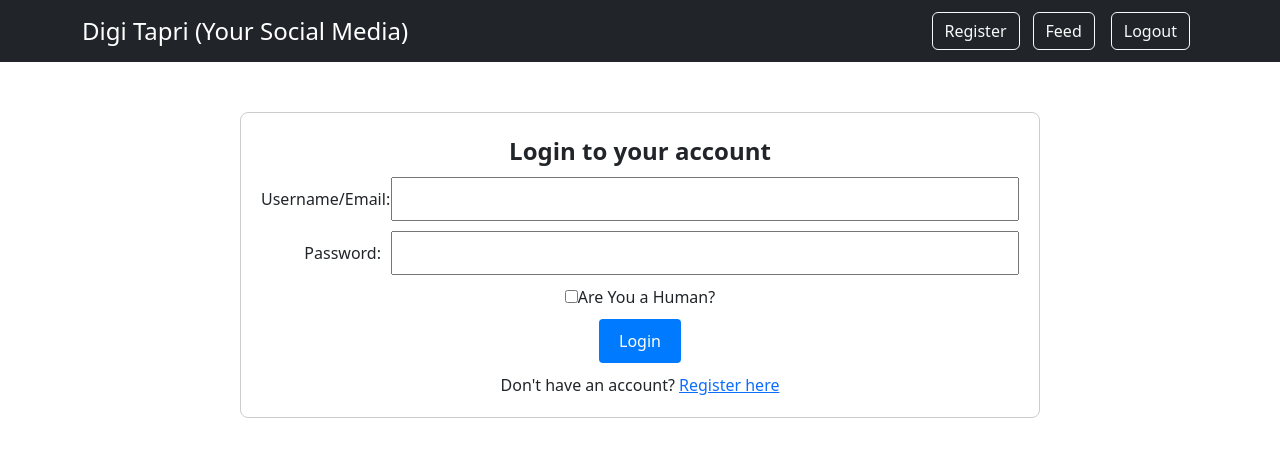
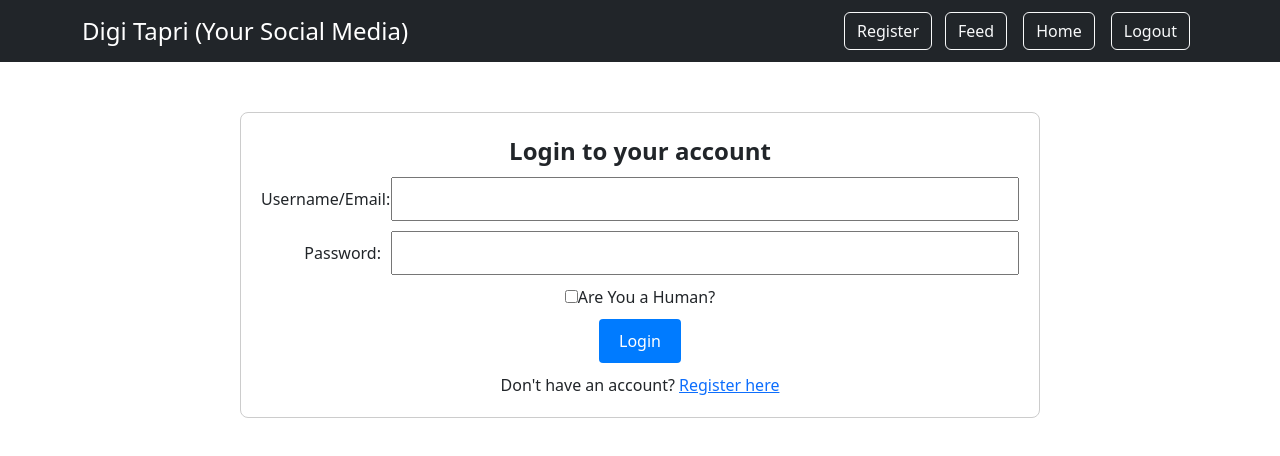
Before and after one commit to curious4everything/DigiTapri-Frontend, a React (Create React App) app: page /login in a window 1280 px wide. Shown: the top 456 px of the page. Built offline with nearby package versions, Linux system fonts and the light colour scheme; no server answers; sample sign-in values are in the browser's storage.

Commit message:
navbar corrected'

```diff
--- a/src/components/navbar.js
+++ b/src/components/navbar.js
@@ -29,7 +29,7 @@ function NavbarComponent() {
                 <BootstrapNavbar.Collapse id="navbar-nav">
                     <Nav className="ms-auto">
                         {/* Conditional rendering based on route */}
-                        {!isLoginPage && !isRegisterPage && !isLoggedIn && (
+                        {!isLoginPage && !isRegisterPage && !isLoggedIn &&(
                             <Button variant="outline-light" as={Link} to="/">
                                 Home
                             </Button>
@@ -52,6 +52,11 @@ function NavbarComponent() {
                                         Feed
                                     </Button>
                                 )}
+                                {!isHomePage && (
+                                    <Button variant="outline-light" as={Link} to="/" className="mx-2">
+                                        Home
+                                    </Button>
+                                )}
                                 <Button variant="outline-light" onClick={handleLogout} className="mx-2">
                                     Logout
                                 </Button>
```
